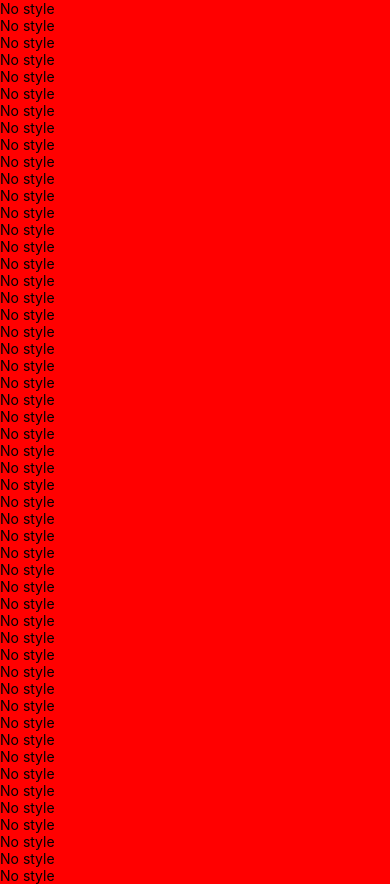
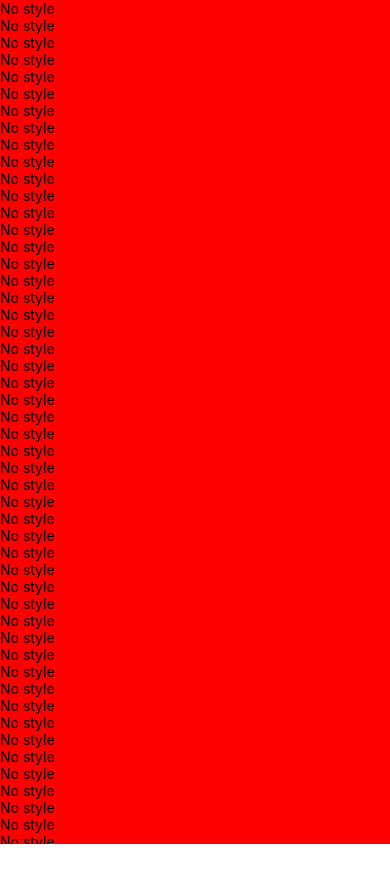
Before and after one commit to karimmakhloufi/react-navigation-stack, a React Native app: screen / in a window 390 px wide. After the commit the page ends 844 px from the top, so only its background shows below. Built offline with nearby package versions, Linux system fonts and the light colour scheme.

Commit message:
Scrollview

```diff
--- a/App.js
+++ b/App.js
@@ -1,9 +1,10 @@
 import { StatusBar } from "expo-status-bar";
 import React from "react";
-import { StyleSheet, Text, View } from "react-native";
+import { StyleSheet, Text, View, ScrollView } from "react-native";
 
 export default function App() {
   return (
+    <ScrollView>
       <View style={{ backgroundColor: "red" }}>
         <Text>No style</Text>
         <Text>No style</Text>
@@ -58,5 +59,6 @@ export default function App() {
         <Text>No style</Text>
         <Text>No style</Text>
       </View>
+    </ScrollView>
   );
 }
```
Lines whose indentation alone changed are shown as unchanged.
